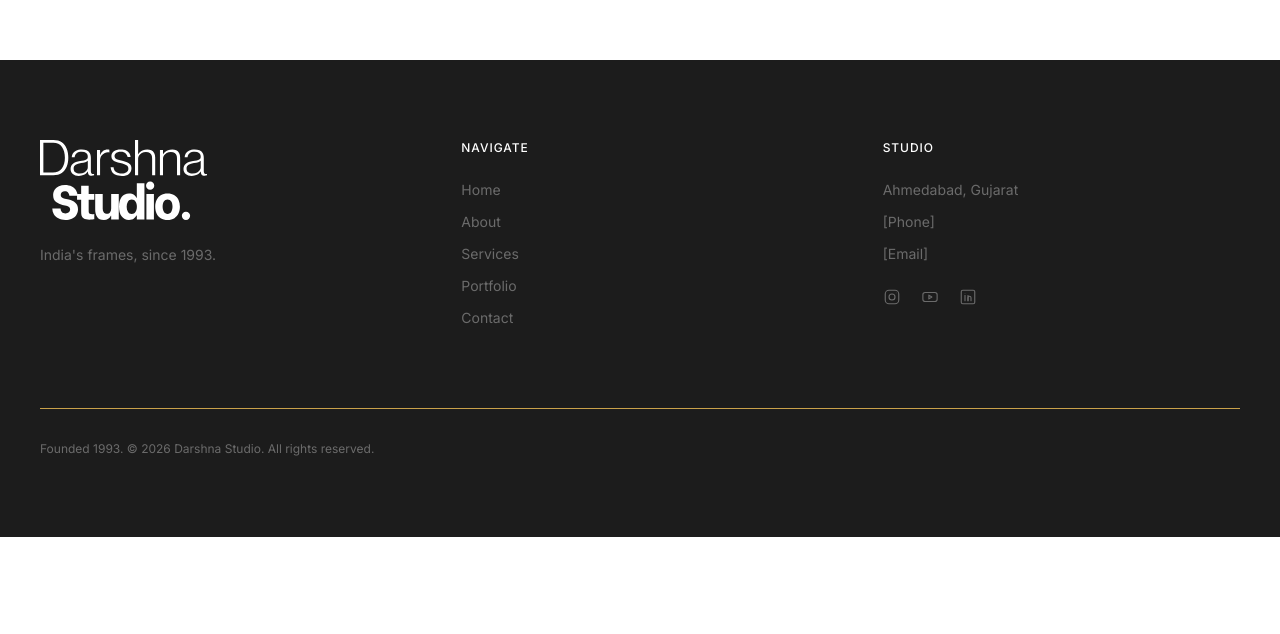
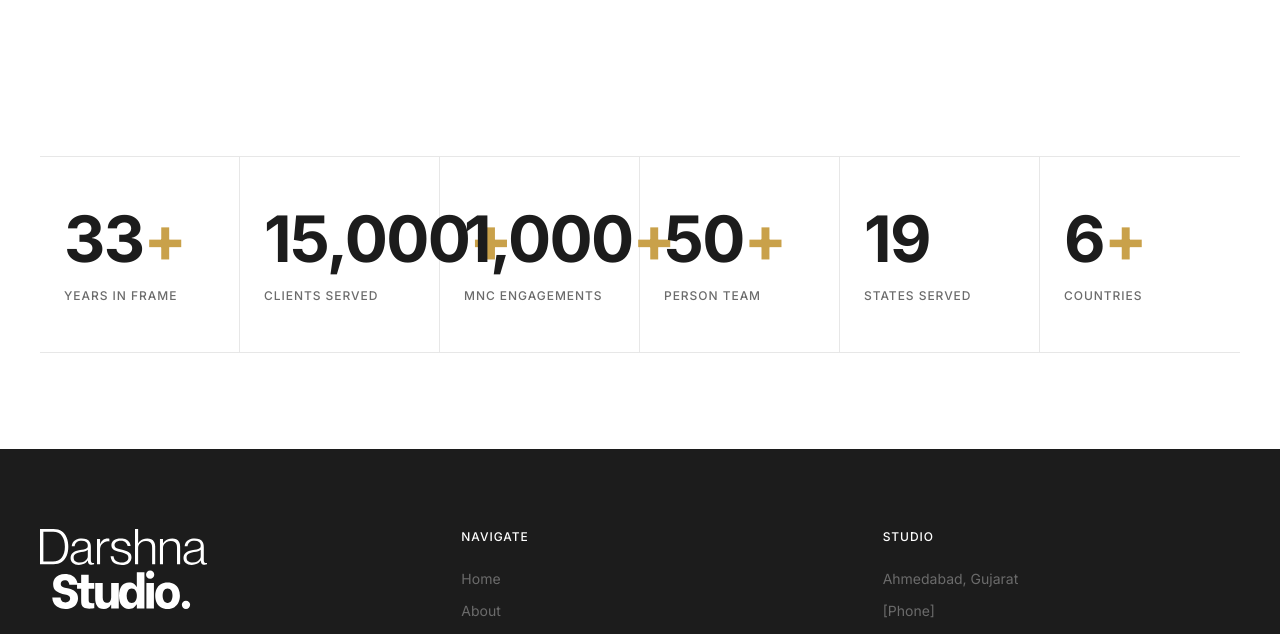
Before and after one commit to definingcode/darshna-studio-website, a React (Vite) app: page / in a window 1280 px wide. Shown: the part 693-1327 px from the top of the page. Before the commit the page ends 1230 px from the top, so only its background shows below. Built offline with nearby package versions, Linux system fonts and the light colour scheme.

Commit message:
feat(home): stats strip + lucide-react upgrade

```diff
--- a/package.json
+++ b/package.json
@@ -10,7 +10,7 @@
     "preview": "vite preview"
   },
   "dependencies": {
-    "lucide-react": "^1.11.0",
+    "lucide-react": "^1.12.0",
     "react": "^19.2.5",
     "react-dom": "^19.2.5",
     "react-helmet-async": "^3.0.0",
--- /dev/null
+++ b/src/components/home/StatsStrip.jsx
@@ -0,0 +1,34 @@
+import { stats } from '../../data/stats'
+
+const cellBorders = [
+  'border-r border-b lg:border-b-0',
+  'border-b md:border-r lg:border-b-0',
+  'border-r border-b md:border-r-0 lg:border-r lg:border-b-0',
+  'border-b md:border-r md:border-b-0',
+  'border-r',
+  '',
+]
+
+export default function StatsStrip() {
+  return (
+    <section className="bg-white py-16 lg:py-24">
+      <div className="mx-auto max-w-[1280px] px-6 lg:px-10">
+        <div className="grid grid-cols-2 md:grid-cols-3 lg:grid-cols-6 border-y border-soft">
+          {stats.map((s, i) => (
+            <div
+              key={s.label}
+              className={`px-6 py-10 lg:py-12 border-soft ${cellBorders[i]}`}
+            >
+              <div className="text-[clamp(40px,5vw,64px)] font-bold tracking-tight leading-[1.05] text-ink">
+                {s.value}{s.suffix && <span className="text-gold">{s.suffix}</span>}
+              </div>
+              <div className="mt-4 text-xs font-medium uppercase tracking-[0.08em] text-mid">
+                {s.label}
+              </div>
+            </div>
+          ))}
+        </div>
+      </div>
+    </section>
+  )
+}
--- /dev/null
+++ b/src/data/stats.js
@@ -0,0 +1,8 @@
+export const stats = [
+  { value: '33', suffix: '+', label: 'Years in frame' },
+  { value: '15,000', suffix: '+', label: 'Clients served' },
+  { value: '1,000', suffix: '+', label: 'MNC engagements' },
+  { value: '50', suffix: '+', label: 'Person team' },
+  { value: '19', suffix: '', label: 'States served' },
+  { value: '6', suffix: '+', label: 'Countries' },
+]
--- a/src/pages/Home.jsx
+++ b/src/pages/Home.jsx
@@ -1,9 +1,11 @@
 import Hero from '../components/home/Hero'
+import StatsStrip from '../components/home/StatsStrip'
 
 export default function Home() {
   return (
     <>
       <Hero />
+      <StatsStrip />
     </>
   )
 }
```
Also changed, not shown: 1 other file (tests, documents, lock files or other folders).
